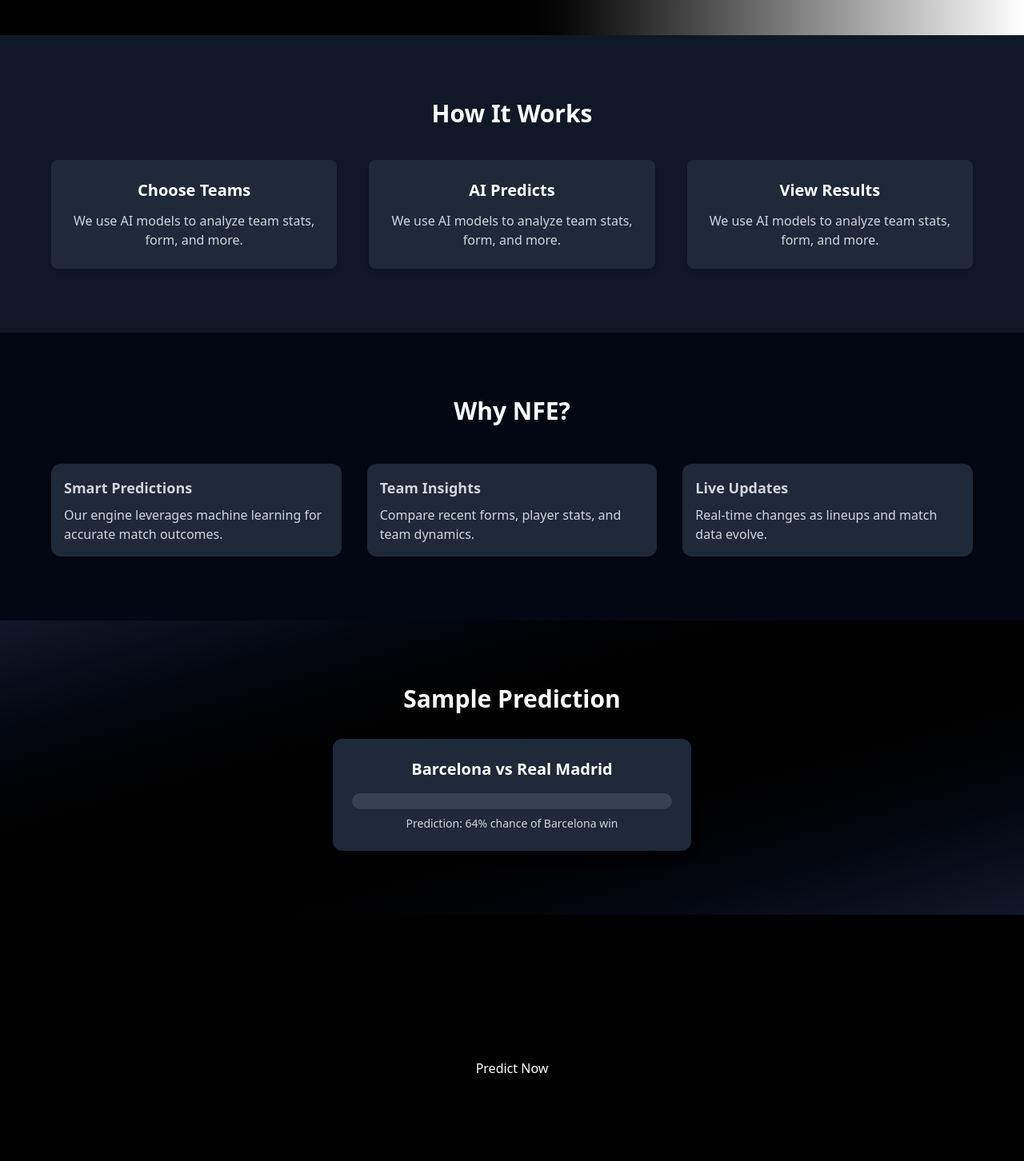
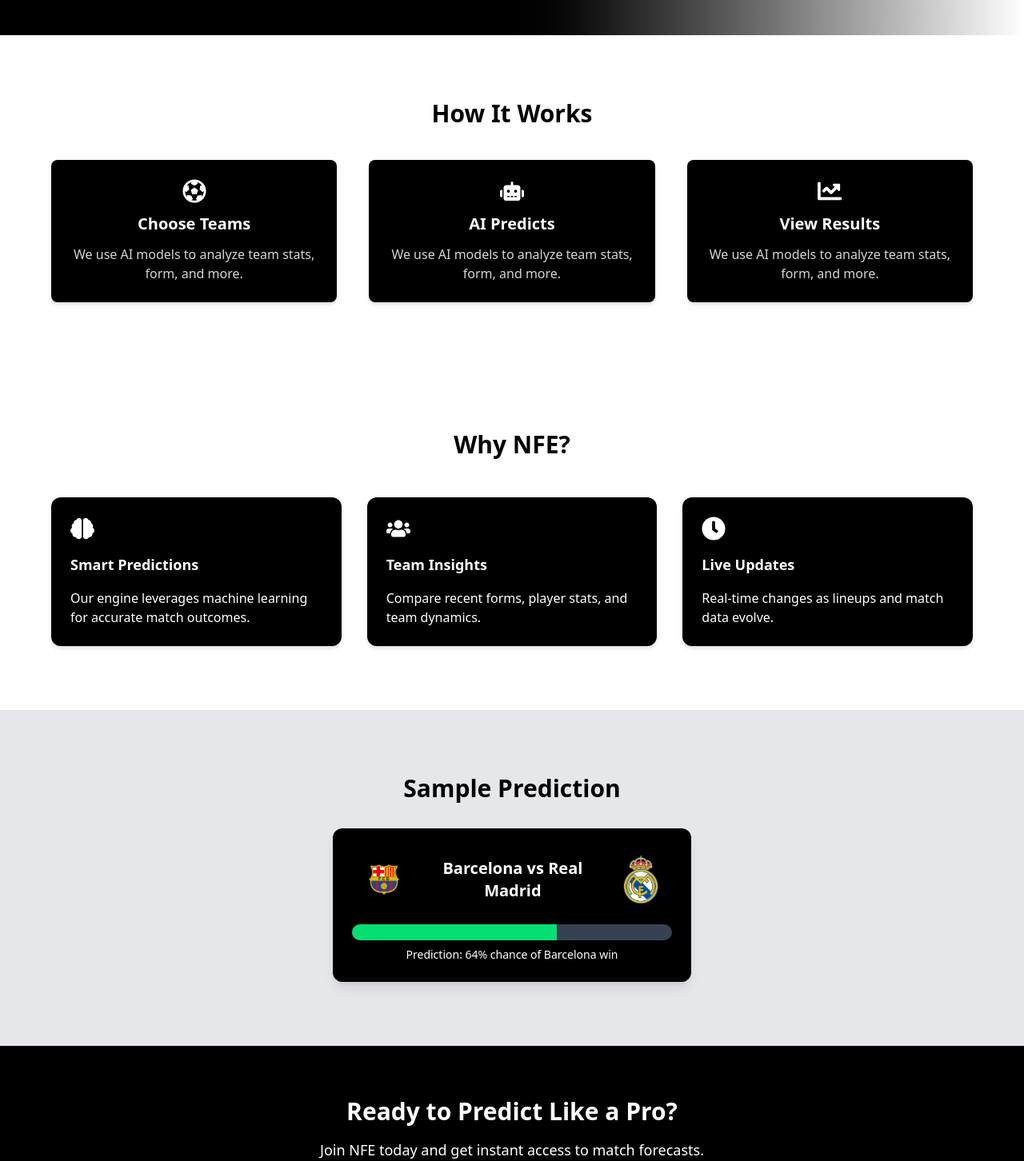
Before and after one commit to Juniorkpabitey/nfe-football-wins-prediction, a React (Vite) app: page / in a window 1280 px wide. Shown: the part 820-2272 px from the top of the page at 80% size. Built offline with nearby package versions, Linux system fonts and the light colour scheme.

Commit message:
updated component features

```diff
--- a/src/components/CTAsection.tsx
+++ b/src/components/CTAsection.tsx
@@ -2,12 +2,10 @@
 
 const CTASection: React.FC = () => {
   return (
-    <section className="py-16 px-6 bg-primary text-black text-center">
+    <section className="py-16 px-6 bg-primary text-white text-center">
       <h2 className="text-3xl font-bold mb-4">Ready to Predict Like a Pro?</h2>
       <p className="mb-6 text-lg">Join NFE today and get instant access to match forecasts.</p>
-      <button className="bg-black text-white px-8 py-3 rounded-lg hover:bg-gray-900">
-        Predict Now
-      </button>
+
     </section>
   );
 };
--- a/src/components/Features.tsx
+++ b/src/components/Features.tsx
@@ -1,22 +1,30 @@
 import React from "react";
+import { FaBrain, FaUsers, FaClock } from "react-icons/fa";
 
 const Features: React.FC = () => {
   return (
-    <section className="py-20 px-6 bg-gray-950">
-      <h2 className="text-3xl font-bold text-center mb-12">Why NFE?</h2>
-      <div className="grid md:grid-cols-3 gap-8 max-w-6xl mx-auto text-gray-300">
-        <div className="p-4 bg-gray-800 rounded-xl">
-          <h4 className="text-lg font-semibold text-primary mb-2">Smart Predictions</h4>
+    <section className="py-20 px-6 bg-white">
+      <h2 className="text-3xl font-bold text-center mb-12 text-black">Why NFE?</h2>
+      <div className="grid md:grid-cols-3 gap-8 max-w-6xl mx-auto text-white">
+
+        <div className="p-6 bg-black rounded-xl shadow-md flex flex-col items-start gap-4">
+          <FaBrain className="text-white text-3xl" />
+          <h4 className="text-lg font-semibold text-white">Smart Predictions</h4>
           <p>Our engine leverages machine learning for accurate match outcomes.</p>
         </div>
-        <div className="p-4 bg-gray-800 rounded-xl">
-          <h4 className="text-lg font-semibold text-primary mb-2">Team Insights</h4>
+
+        <div className="p-6 bg-black rounded-xl shadow-md flex flex-col items-start gap-4">
+          <FaUsers className="text-white text-3xl" />
+          <h4 className="text-lg font-semibold text-white">Team Insights</h4>
           <p>Compare recent forms, player stats, and team dynamics.</p>
         </div>
-        <div className="p-4 bg-gray-800 rounded-xl">
-          <h4 className="text-lg font-semibold text-primary mb-2">Live Updates</h4>
+
+        <div className="p-6 bg-black rounded-xl shadow-md flex flex-col items-start gap-4">
+          <FaClock className="text-white text-3xl" />
+          <h4 className="text-lg font-semibold text-white">Live Updates</h4>
           <p>Real-time changes as lineups and match data evolve.</p>
         </div>
+
       </div>
     </section>
   );
--- a/src/components/HowItWorks.tsx
+++ b/src/components/HowItWorks.tsx
@@ -1,14 +1,24 @@
 import React from "react";
+import { FaFutbol, FaRobot, FaChartLine } from "react-icons/fa";
+
+const steps = [
+  { icon: <FaFutbol className="text-white text-3xl mb-3" />, title: "Choose Teams" },
+  { icon: <FaRobot className="text-white text-3xl mb-3" />, title: "AI Predicts" },
+  { icon: <FaChartLine className="text-white text-3xl mb-3" />, title: "View Results" },
+];
 
 const HowItWorks: React.FC = () => {
   return (
-    <section className="py-20 px-6 bg-gray-900 text-center">
-      <h2 className="text-3xl font-bold mb-10">How It Works</h2>
+    <section className="py-20 px-6 bg-white text-center">
+      <h2 className="text-3xl font-bold mb-10 text-black">How It Works</h2>
       <div className="grid md:grid-cols-3 gap-10 max-w-6xl mx-auto">
-        {["Choose Teams", "AI Predicts", "View Results"].map((step, i) => (
-          <div key={i} className="bg-gray-800 p-6 rounded-lg shadow-md">
-            <h3 className="text-xl font-semibold mb-3 text-primary">{step}</h3>
-            <p className="text-gray-300">We use AI models to analyze team stats, form, and more.</p>
+        {steps.map((step, i) => (
+          <div key={i} className="bg-black p-6 rounded-lg shadow-md text-white flex flex-col items-center">
+            {step.icon}
+            <h3 className="text-xl font-semibold mb-3">{step.title}</h3>
+            <p className="text-gray-300 text-center">
+              We use AI models to analyze team stats, form, and more.
+            </p>
           </div>
         ))}
       </div>
--- a/src/components/PredictionPreview.tsx
+++ b/src/components/PredictionPreview.tsx
@@ -2,14 +2,23 @@
 
 const PredictionPreview: React.FC = () => {
   return (
-    <section className="py-20 px-6 text-center bg-gradient-to-br from-gray-900 via-black to-gray-900">
-      <h2 className="text-3xl font-bold mb-8">Sample Prediction</h2>
-      <div className="bg-gray-800 mx-auto max-w-md rounded-xl p-6 shadow-lg">
-        <h3 className="text-xl font-semibold text-white mb-4">Barcelona vs Real Madrid</h3>
+    <section className="py-20 px-6 text-center bg-gray-200">
+      <h2 className="text-3xl font-bold mb-8 text-black">Sample Prediction</h2>
+
+      <div className="bg-black mx-auto max-w-md rounded-xl p-6 shadow-lg">
+        {/* Match Info with Logos */}
+        <div className="flex items-center justify-between mb-4">
+          <img src="/barcelona.png" alt="Barcelona Logo" className="w-20 h-20 object-contain" />
+          <h3 className="text-xl font-semibold text-white mx-2">Barcelona vs Real Madrid</h3>
+          <img src="/Madrid.png" alt="Real Madrid Logo" className="w-20 h-20 object-contain" />
+        </div>
+
+        {/* Prediction Bar */}
         <div className="w-full bg-gray-700 h-5 rounded-full overflow-hidden mb-2">
-          <div className="bg-primary h-full" style={{ width: "64%" }} />
+          <div className="bg-green-400 h-full" style={{ width: "64%" }} />
         </div>
-        <p className="text-gray-300 text-sm">Prediction: 64% chance of Barcelona win</p>
+
+        <p className="text-white text-sm">Prediction: 64% chance of Barcelona win</p>
       </div>
     </section>
   );
```
